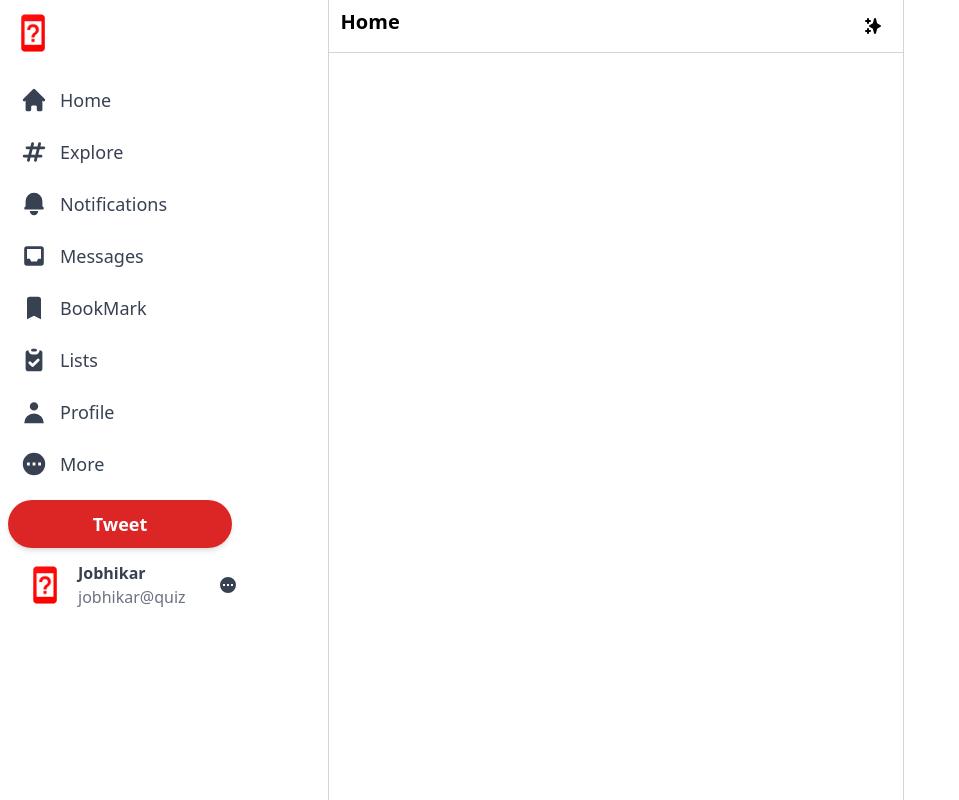
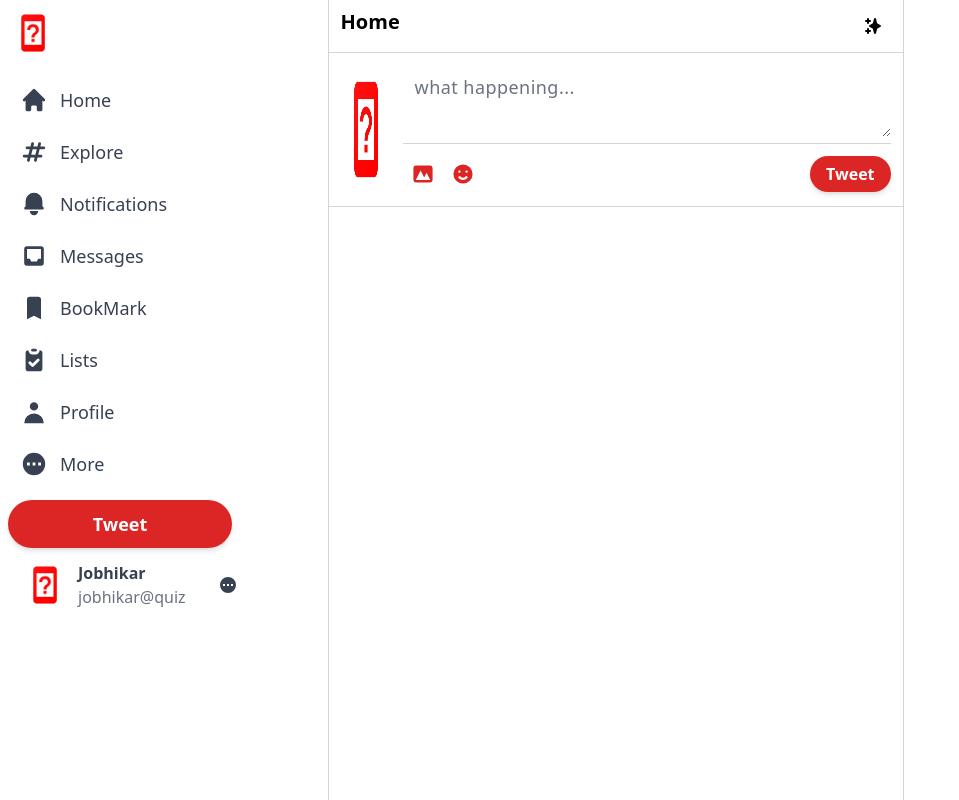
Before and after one commit to RajaGhenna12Raja/socialapp, a Next.js app: page / in a window 1280 px wide. Shown: the whole page, without its empty margins (0-959 px from the left). Built offline with nearby package versions, Linux system fonts and the light colour scheme.

Commit message:
add feed main part
Signed-off-by: RajaGhenna12Raja <104801015+RajaGhenna12Raja@users.noreply.github.com>

```diff
--- a/components/Feed.js
+++ b/components/Feed.js
@@ -1,5 +1,6 @@
 import { SparklesIcon } from '@heroicons/react/solid'
 import React from 'react'
+import {Input} from "./Input"
 
 export const Feed = () => {
   return (
@@ -10,6 +11,7 @@
                 <SparklesIcon className='h-5' />
             </div>
         </div>
+        <Input />
     </div>
   )
 }
--- /dev/null
+++ b/components/Input.js
@@ -0,0 +1,27 @@
+import React from 'react'
+import Image from 'next/image'
+import { EmojiHappyIcon, PhotographIcon } from '@heroicons/react/solid'
+
+export const Input = () => {
+  return (
+        <div className='flex border-b border-gray-300 p-3 space-x-3 '>
+            <Image className='rounded-full cursor-pointer hover:brightness-95' src="/images/profile.jpg" alt="userImage"  height={50} width={50}/>
+            <div className='w-full divide-y divide-gray-300'>
+                <div className=''>
+                    <textarea className='w-full border-none focus:ring-0 text-lg  placeholder:gray-700 tracking-wide min-h-[50px] text-gray-700 ' role='2'  placeholder='what happening...'></textarea>
+                </div>
+                <div className='flex items-center justify-between pt-2.5 '>
+                     <div className='flex '>
+                        <PhotographIcon  className='h-10 w-10 hoverEffect p-2 text-red-600 selection<Accordion.Collapse>
+                            <div>Body element to collapse</div>
+                        </Accordion.Collapse>'/>
+                        <EmojiHappyIcon className='h-10 w-10 hoverEffect p-2 text-red-600 selection<Accordion.Collapse>
+                            <div>Body element to collapse</div>
+                        </Accordion.Collapse>'/>
+                     </div>
+                     <button className='bg-red-600 text-white px-4 py-1.5 rounded-full hover:bg-black font-bold shadow-md  disabled:opacity-50 '>Tweet</button>
+                </div>
+            </div>
+        </div>
+  )
+}
--- a/package.json
+++ b/package.json
@@ -24,6 +24,7 @@
     "typescript": "4.9.5"
   },
   "devDependencies": {
+    "@tailwindcss/forms": "^0.5.3",
     "autoprefixer": "^10.4.13",
     "postcss": "^8.4.21",
     "tailwindcss": "^3.2.6"
--- a/tailwind.config.js
+++ b/tailwind.config.js
@@ -11,5 +11,7 @@
   theme: {
     extend: {},
   },
-  plugins: [],
+  plugins: [
+    require('@tailwindcss/forms'),
+  ],
 }
```
Also changed, not shown: public/Ginny.jpg (added), 1 other file (tests, documents, lock files or other folders).
